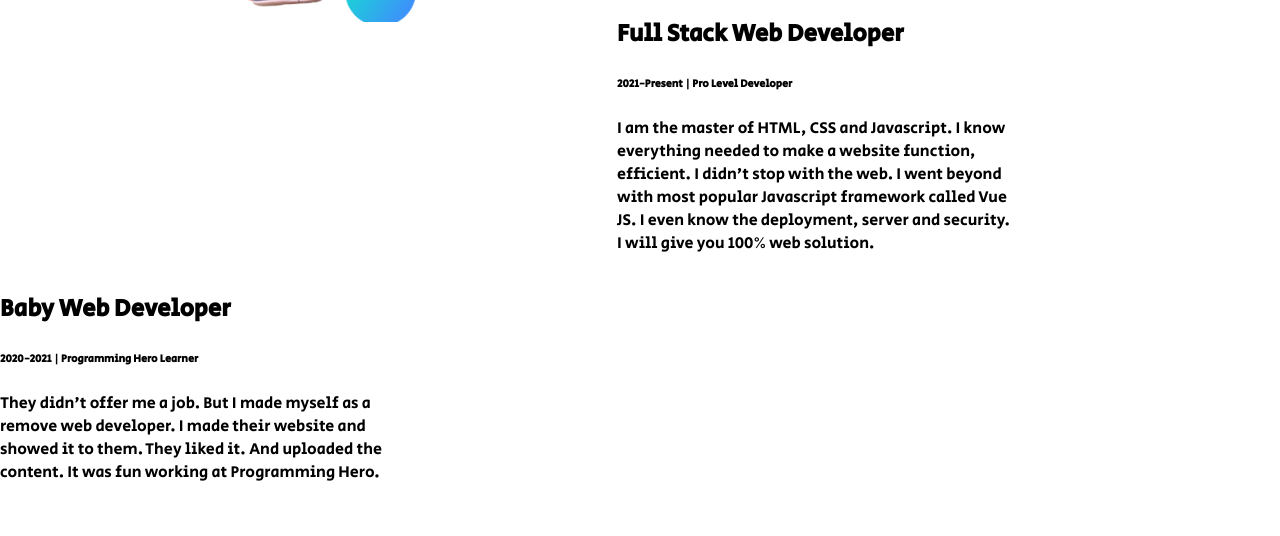
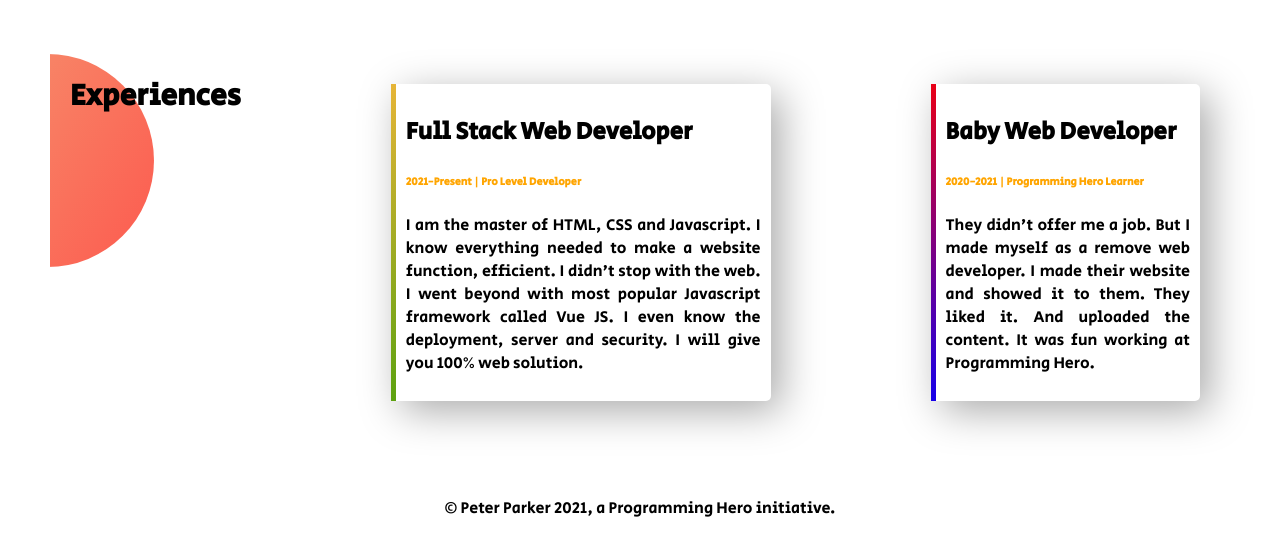
Before and after one commit to WalkerShahed-2021/developer-portfolio, a plain HTML site: page index.html in a window 1280 px wide. Shown: the part 722-1258 px from the top of the page. Before the commit the page ends 1222 px from the top, so only its background shows below. Drawn offline with Linux system fonts and the light colour scheme.

Commit message:
finel code added

```diff
--- a/index.html
+++ b/index.html
@@ -40,8 +40,9 @@
             <a target="_blank" href="https://www.youtube.com/channel/UCylw0G9C4kpW2E-5blaXeAw">DOWNLOAD RESUME</a>
         </div>
     </section>
-    <section class="header-text">
-        <h1 class="">Experiences</h1>
+
+    <div class="top-container">
+        <h1 class="main-h1">Experiences</h1>
         <div class="box-shadow">
             <h2>Full Stack Web Developer</h2>
             <h6>2021-Present | Pro Level Developer</h6>
@@ -49,14 +50,18 @@
             efficient. I didn't stop with the web. I went beyond with most popular Javascript framework called Vue
             JS. I even know the deployment, server and security. I will give you 100% web solution.</p>
         </div>
-        <div class="box-shadow">
+        <div id="nd-color" class="box-shadow">
             <h2>Baby Web Developer</h2>
             <h6>2020-2021 | Programming Hero Learner</h6>
             <p>They didn't offer me a job. But I made myself as a remove web developer.
              I made their website and showed it to them. They liked it.
              And uploaded the content. It was fun working at Programming Hero.</p>
         </div>
-    </section>
+       </div>
+       <footer class="footer-title">
+           <p>© Peter Parker 2021, a Programming Hero initiative.</p>
+       </footer>
+
 </body>
 
 </html>
--- a/style.css
+++ b/style.css
@@ -37,13 +37,39 @@ h1{
 }
 .top-banner{
     background-image: url(imags/top-banner.png);
+    display: flex;
+
+}
+.top-container{
+    display: inline-block;
+    display: inline-flex;
+    text-align: justify;
+}
+.main-h1{
+    margin: 50px;
+    padding: 20px;
+    background-image: url(imags/exp-bg.png);
+    background-repeat: no-repeat;
+    background-position-x: left;
+}
+
+.box-shadow h6{
+    color: orange;
+}
+.box-shadow{
+    margin: 80px;
+    padding: 10px;
+    border-radius: 5px;
+    box-shadow: 10px 10px 40px #aaaaaa;
+    border-left: 5px solid;
+    border-image: linear-gradient(#f6b73c, #4d9f0c) 30;
 
 
 }
-
-.box-shadow{
-    width: 400px;
-    float: left;
-    box-shadow: 39px;
-
+.footer-title{
+    text-align: center;
 }
+#nd-color{
+    border-left: 5px solid ;
+    border-image: linear-gradient(red, blue) 27;
+}
```
